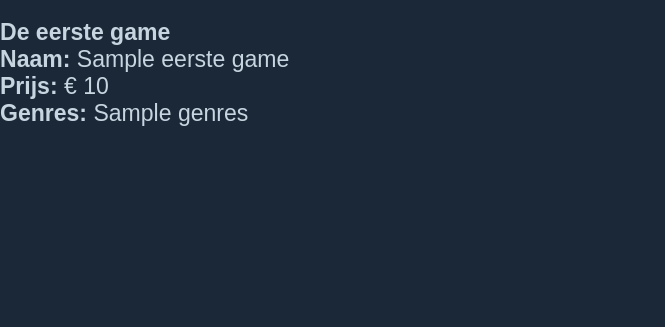
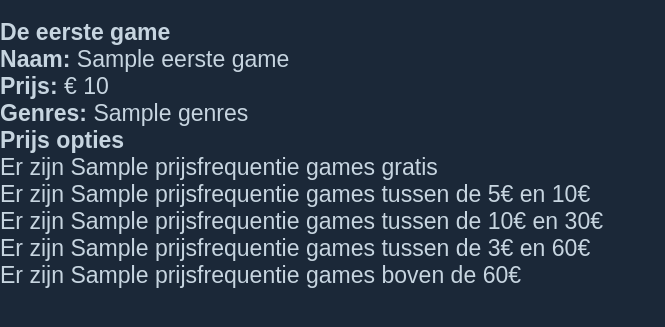
Before and after one commit to haninsuwaid/puntcomma, a Flask app: template templates/home.html in a window 1280 px wide. Shown: the part 115-442 px from the top of the page, without its empty margins (0-665 px from the left). Run offline with Flask 3, Linux system fonts and the light colour scheme; the template is opened without the code that fills it: most values are stand-ins (such as "Sample title", 1, 10 or a date in 2020); some web fonts are replaced.

Commit message:
De prijs frequentie functie aangemaakt
Ik heb de prijs frequentie functie geschreven. Zo telt het op hoeveel games er in de gekozen prijs frequentie zijn. Ook heb ik de functie aangeroepen op de home page.

```diff
--- a/app.py
+++ b/app.py
@@ -14,7 +14,8 @@ def home():
     df = laad_json_bestand()
     eerste_game = laad_eerste_game(df)
     sorteer_data_data = sorteer_data(df, 'negative_ratings', True)
-    return render_template('home.html', eerste_game=eerste_game, sorteer_data_data=sorteer_data_data)
+    prijsfrequentie = kwantitatief_frequentie_prijs(df)
+    return render_template('home.html', eerste_game=eerste_game, sorteer_data_data=sorteer_data_data, prijsfrequentie=prijsfrequentie)
 
 
 if __name__ == '__main__':
--- a/templates/home.html
+++ b/templates/home.html
@@ -18,10 +18,21 @@
         </ul>
     </header>
 
-    <h1> De eerste game </h1>
+    <h2> De eerste game </h2>
     <div>
         <p><strong>Naam:</strong> {{ eerste_game['name'] }} <br></p>
         <p><strong>Prijs:</strong> &euro; {{ eerste_game['price'] }}<br></p>
-        <p><strong>Genres:</strong> {{ eerste_game['genres'] }}<br></p>
+        <p><strong>Genres:</strong> {{ eerste_game['genres'] }}</p>
+    </div>
+
+    <div class="prijs_frequentie">
+        <h2>Prijs opties</h2>
+        <p>Er zijn {{ prijsfrequentie[0] }} games gratis<br></p>
+        <p>Er zijn {{ prijsfrequentie[1] }} games tussen de 5&euro; en 10&euro;<br></p>
+        <p>Er zijn {{ prijsfrequentie[2] }} games tussen de 10&euro; en 30&euro;<br></p>
+        <p>Er zijn {{ prijsfrequentie[3] }} games tussen de 3&euro; en 60&euro;<br></p>
+        <p>Er zijn {{ prijsfrequentie[4] }} games boven de 60&euro;</p>
+
+
     </div>
 </body>
```
Also changed, not shown: Statistiekalgoritmen/algoritmen.py (+17 -8 lines).
